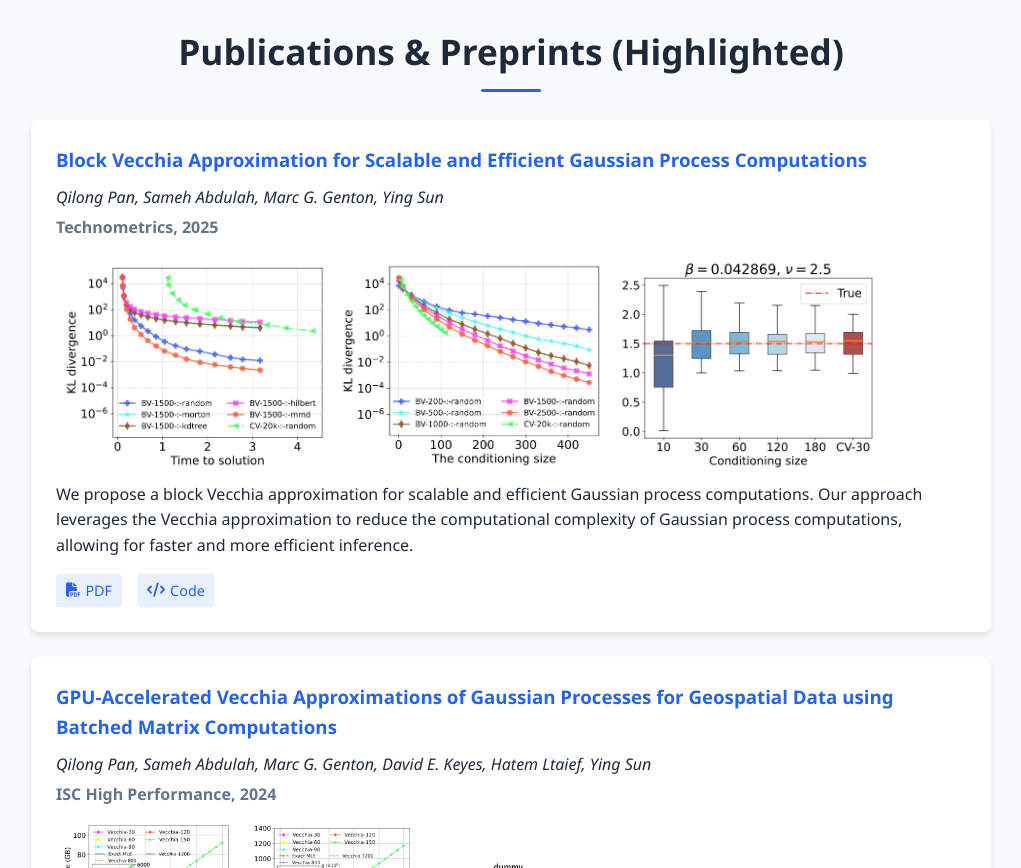
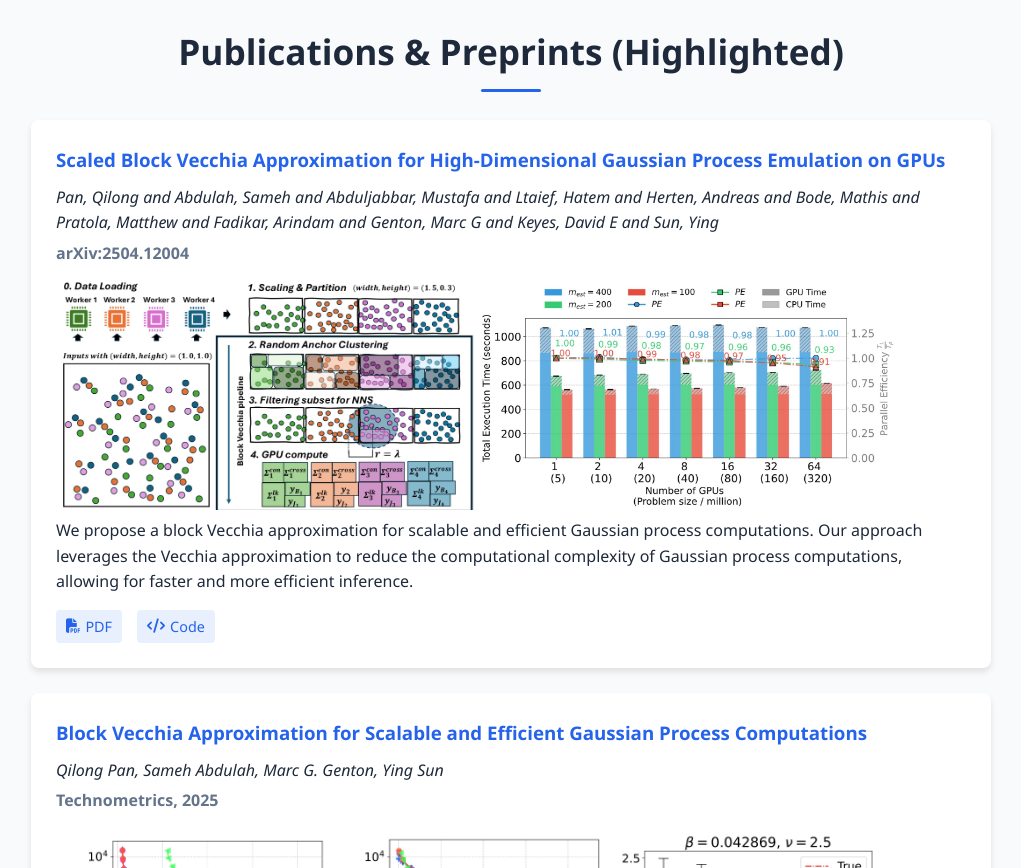
Before and after one commit to jack-pan-ai/jack-pan-ai.github.io, a plain HTML site: page index.html in a window 1280 px wide. Shown: the part 580-1448 px from the top of the page, without its empty margins (129-1150 px from the left). Drawn offline with Linux system fonts and the light colour scheme.

Commit message:
[INFO] added preprint SBV

```diff
--- a/index.html
+++ b/index.html
@@ -53,6 +53,34 @@
         <h2 class="section-title">Publications & Preprints (Highlighted)</h2>
         <div class="papers-list">
             <!-- Include individual paper files -->
+<div class="paper-item">
+    <!-- Paper title -->
+    <h3>Scaled Block Vecchia Approximation for High-Dimensional Gaussian Process Emulation on GPUs</h3>
+
+    <!-- Authors - edit as needed -->
+    <p class="paper-authors">Pan, Qilong and Abdulah, Sameh and Abduljabbar, Mustafa and Ltaief, Hatem and Herten, Andreas and Bode, Mathis and Pratola, Matthew and Fadikar, Arindam and Genton, Marc G and Keyes, David E and Sun, Ying</p>
+
+    <!-- Publication venue and year -->
+    <p class="paper-venue">arXiv:2504.12004</p>
+
+    <!-- Paper images -->
+    <div class="paper-image">
+        <img src="images/SBV-pipeline.jpg" alt="pipeline" style="width: 46%;">
+        <img src="images/SBV-parallel.jpg" alt="parallel" style="width: 46%;">
+        <!-- <img src="images/BV1.2.png" alt="Estimation of parameters" style="width: 30%;"> -->
+    </div>
+
+
+    <!-- Paper abstract -->
+    <p class="paper-abstract">We propose a block Vecchia approximation for scalable and efficient Gaussian process computations. Our approach leverages the Vecchia approximation to reduce the computational complexity of Gaussian process computations, allowing for faster and more efficient inference.</p>
+
+    <!-- Paper links - edit URLs as needed -->
+    <div class="paper-links">
+        <a href="https://www.tandfonline.com/doi/full/10.1080/00401706.2025.2475784" target="_blank" class="paper-link"><i class="fas fa-file-pdf"></i> PDF</a>
+        <a href="https://github.com/kaust-es/ParallelBlockVecchiaGP" target="_blank" class="paper-link"><i class="fas fa-code"></i> Code</a>
+        <!-- <a href="#" target="_blank" class="paper-link"><i class="fas fa-link"></i> DOI</a> -->
+    </div>
+</div>
 <div class="paper-item">
     <!-- Paper title -->
     <h3>Block Vecchia Approximation for Scalable and Efficient Gaussian Process Computations</h3>
```
Also changed, not shown: partials/papers/paper3.html (+13 -10 lines), partials/sections/papers.html (+1 -0 lines), images/SBV-parallel.jpg (added), images/SBV-pipeline.jpg (added).
